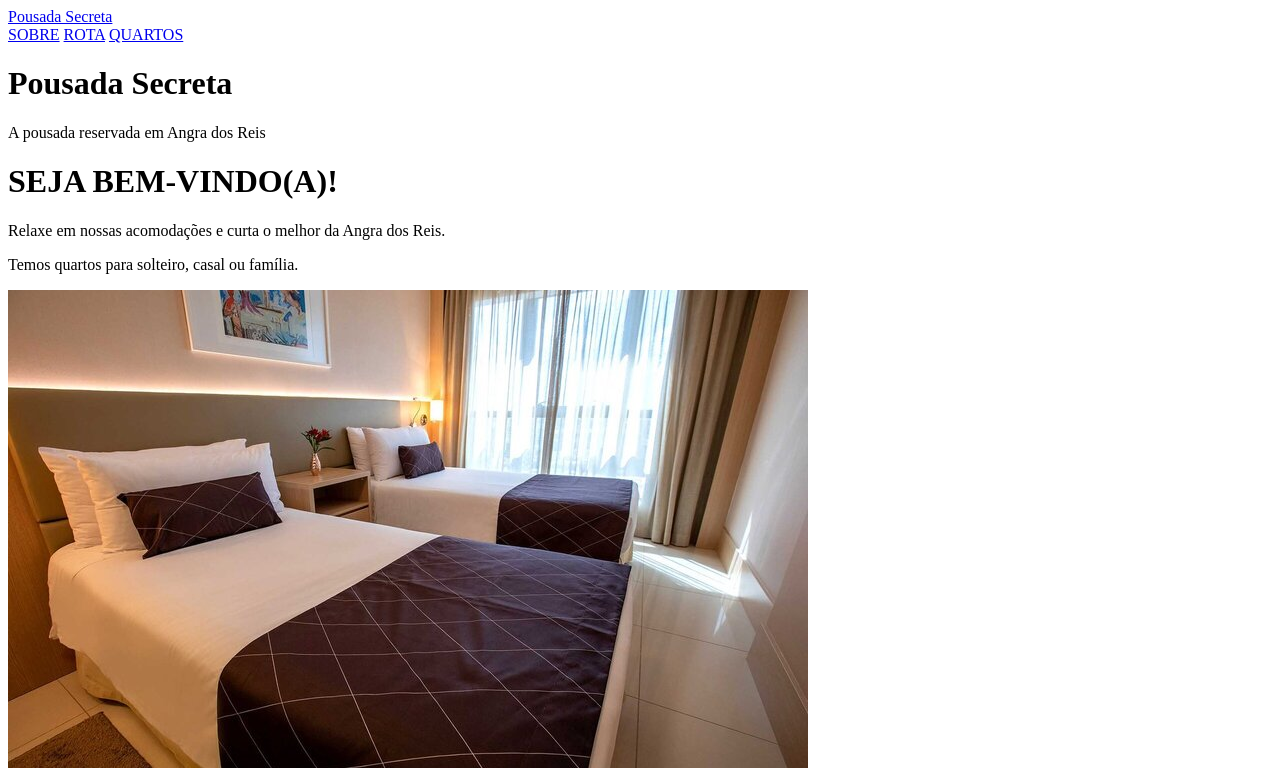
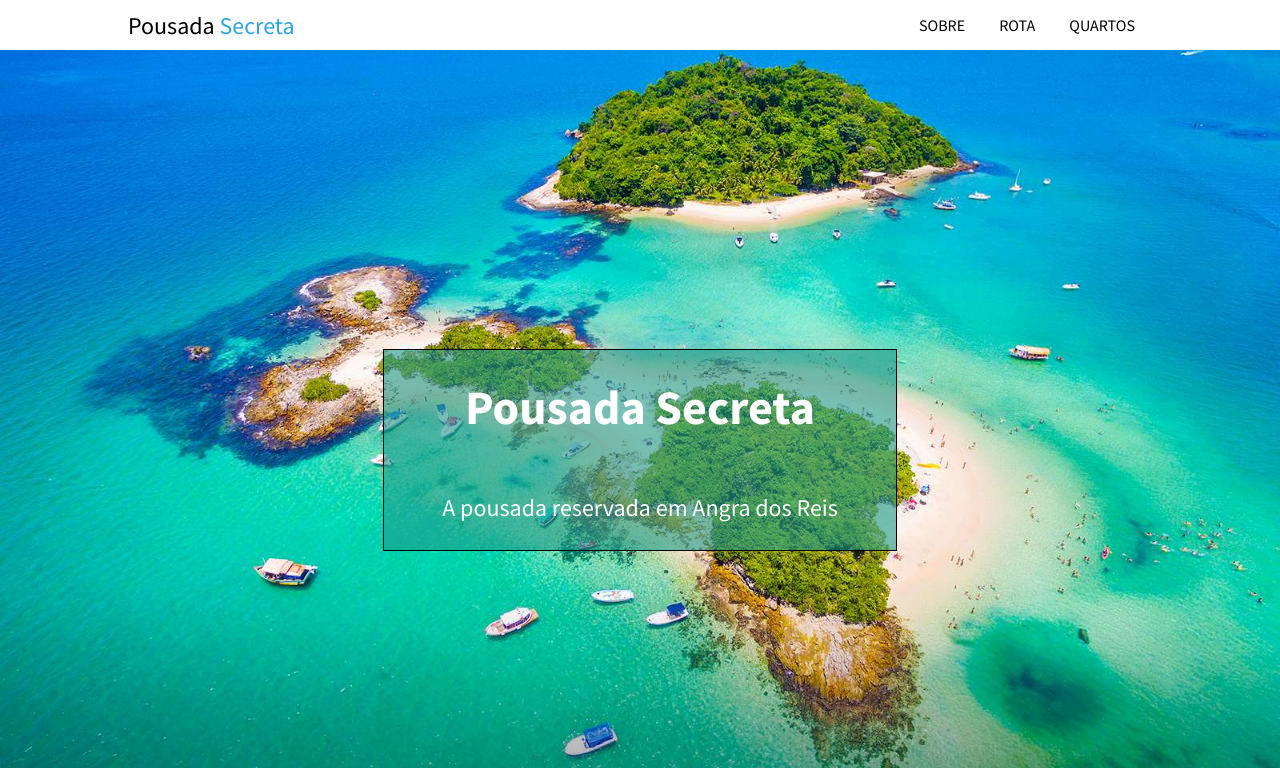
Before and after one commit to tiao-dev/projeto-site-basico, a plain HTML site: page pousada-web/index.html in a window 1280 px wide. Shown: the top 768 px of the page. Drawn offline with Linux system fonts and the light colour scheme.

Commit message:
Estilizado o bloco inicial da página

```diff
--- a/pousada-web/assets/estilos.css
+++ b/pousada-web/assets/estilos.css
@@ -0,0 +1,90 @@
+* {
+    padding: 0;
+    margin: 0;
+    font-size: 1em;
+}
+
+body {
+    font-family: 'Source sans pro', sans-serif;
+}
+
+a {
+    text-decoration: none;
+}
+
+h1 {
+    font-size: 2em;
+    font-weight: bold;
+}
+
+.topo {
+    background-color: #ffffff;
+    top: 0;
+    left: 0;
+    width: 100vw;
+    height: 50px;
+    position: fixed;
+    display: flex;
+    justify-content: space-around;
+}
+
+.navegação {
+    height: 100%;
+    width: 100%;
+    max-width: 1024px;
+    padding: 0px 20px;
+    display: flex;
+    justify-content: space-between;
+    align-items: center;
+}
+
+.marca-topo {
+    font-size: 1.5em;
+    color: #000;
+}
+
+.marca-topo span {
+    color: rgb(43, 166, 223);
+}
+
+.páginas {
+    width: 250px;
+    display: flex;
+    justify-content: space-around;
+    align-items: center;
+}
+
+.link-topo {
+    font-size: 1em;
+    color: #000;
+
+}
+
+.conteúdo {
+    padding-top: 50px;
+}
+
+.conteúdo-inicial {
+    width: 100%;
+    height: 100vh;
+    background-image: url(/pousada-web/assets/img-fundo.jpg);
+    background-size: cover;
+    display: flex;
+    justify-content: center;
+    align-items: center;
+}
+
+
+.conteúdo-inicial .descrição-inicial {
+    width: 40vw;
+    height: 25vh;
+    position: relative;
+    display: flex;
+    justify-content: space-around;
+    align-items: center;
+    flex-direction: column;
+    border: 1px solid #000;
+    color: #fff;
+    background-color: rgba(30, 155, 138, 0.6);
+    font-size: 1.5em;
+}
--- a/pousada-web/index.html
+++ b/pousada-web/index.html
@@ -1,31 +1,35 @@
 <!DOCTYPE html>
-<html lang="en">
+<html lang="en, pt-br">
+
 <head>
     <meta charset="UTF-8">
     <meta http-equiv="X-UA-Compatible" content="IE=edge">
     <meta name="viewport" content="width=device-width, initial-scale=1.0">
-    <link rel="stylesheet" href="estilo.css">
+    <link rel="stylesheet" href="/pousada-web/assets/estilos.css">
     <link rel="stylesheet" href="https://fonts.googleapis.com/css2?family=Source+Sans+Pro:ital,wght@0,200;0,300;0,400;0,600;0,700;0,900;1,200;1,300;1,400;1,600;1,700;1,900&display=swap
     ">
     <title>Pousada Secreta</title>
 </head>
+
 <body>
-    <header>
-        <nav>
+    <header class="topo">
+        <nav class="navegação">
             <div class="siteLogo">
-                <a href="index.html" title="Pousada Secreta"> Pousada Secreta </a>
+                <a class="marca-topo" href="index.html" title="Pousada Secreta"> Pousada <span>Secreta</span></a>
             </div>
             <div class="páginas">
-                <a href="#sobre" title="sobre">SOBRE</a>
-                <a href="#rota" title="rota">ROTA</a>
-                <a href="#" title="quartos">QUARTOS</a>
+                <a class="link-topo" href="#sobre" title="sobre">SOBRE</a>
+                <a class="link-topo" href="#rota" title="rota">ROTA</a>
+                <a class="link-topo" href="#" title="quartos">QUARTOS</a>
             </div>
         </nav>
     </header>
-    <main>
-        <div class="descriçãoInicial">
-            <h1>Pousada Secreta</h1>
-            <p>A pousada reservada em Angra dos Reis</p>
+    <main class="conteúdo">
+        <div class="conteúdo-inicial">
+            <div class="descrição-inicial">
+                <h1>Pousada Secreta</h1>
+                <p>A pousada reservada em Angra dos Reis</p>
+            </div>
         </div>
         <div class="boasVindas">
             <h1>SEJA BEM-VINDO(A)!</h1>
@@ -33,9 +37,12 @@
             <p>Temos quartos para solteiro, casal ou família.</p>
         </div>
         <div class="container">
-            <div class="descQuarto"><img src="assets/quarto-solteiro1.jpg" alt="quarto1"><a href="#">QUARTO DE SOLTEIRO</a></div>
-            <div class="descQuarto"><img src="assets/quarto-casal1.jpg" alt="quarto2"><a href="#">QUARTO DE CASAL</a></div>
-            <div class="descQuarto"><img src="assets/quarto-familia1.jpg" alt="quarto3"><a href="#">QUARTO FAMÍLIA</a></div>
+            <div class="descQuarto"><img src="assets/quarto-solteiro1.jpg" alt="quarto1"><a href="#">QUARTO DE
+                    SOLTEIRO</a></div>
+            <div class="descQuarto"><img src="assets/quarto-casal1.jpg" alt="quarto2"><a href="#">QUARTO DE CASAL</a>
+            </div>
+            <div class="descQuarto"><img src="assets/quarto-familia1.jpg" alt="quarto3"><a href="#">QUARTO FAMÍLIA</a>
+            </div>
         </div>
         <div class="rota" id="rota">
             <div class="descRota">
@@ -43,7 +50,9 @@
                 <p>Veja como chegar até a pousada.</p>
             </div>
             <div>
-                <iframe src="https://www.google.com/maps/embed?pb=!1m18!1m12!1m3!1d234993.0733775022!2d-44.505629283615164!3d-23.03233416271938!2m3!1f0!2f0!3f0!3m2!1i1024!2i768!4f13.1!3m3!1m2!1s0x9c4e0c7eee29db%3A0xcb1978338ffb5c46!2sAngra%20dos%20Reis%20-%20RJ!5e0!3m2!1spt-BR!2sbr!4v1640618503094!5m2!1spt-BR!2sbr" width="1200" height="800" style="border:0;" allowfullscreen="" loading="lazy"></iframe>
+                <iframe
+                    src="https://www.google.com/maps/embed?pb=!1m18!1m12!1m3!1d234993.0733775022!2d-44.505629283615164!3d-23.03233416271938!2m3!1f0!2f0!3f0!3m2!1i1024!2i768!4f13.1!3m3!1m2!1s0x9c4e0c7eee29db%3A0xcb1978338ffb5c46!2sAngra%20dos%20Reis%20-%20RJ!5e0!3m2!1spt-BR!2sbr!4v1640618503094!5m2!1spt-BR!2sbr"
+                    width="1200" height="800" style="border:0;" allowfullscreen="" loading="lazy"></iframe>
             </div>
         </div>
         <div class="descFinal" id="sobre">
@@ -102,4 +111,5 @@
         </div>
     </footer>
 </body>
+
 </html>
```
